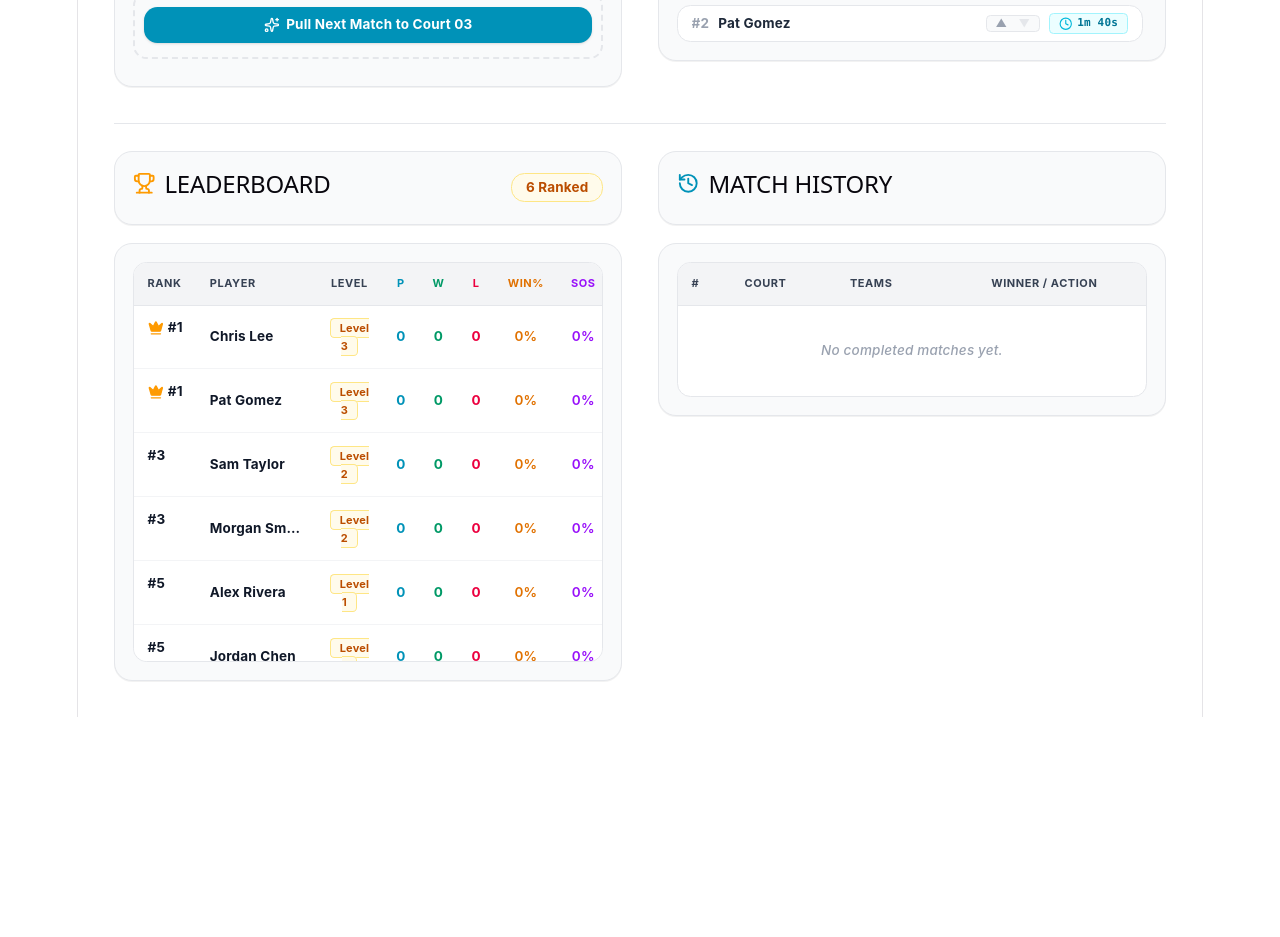
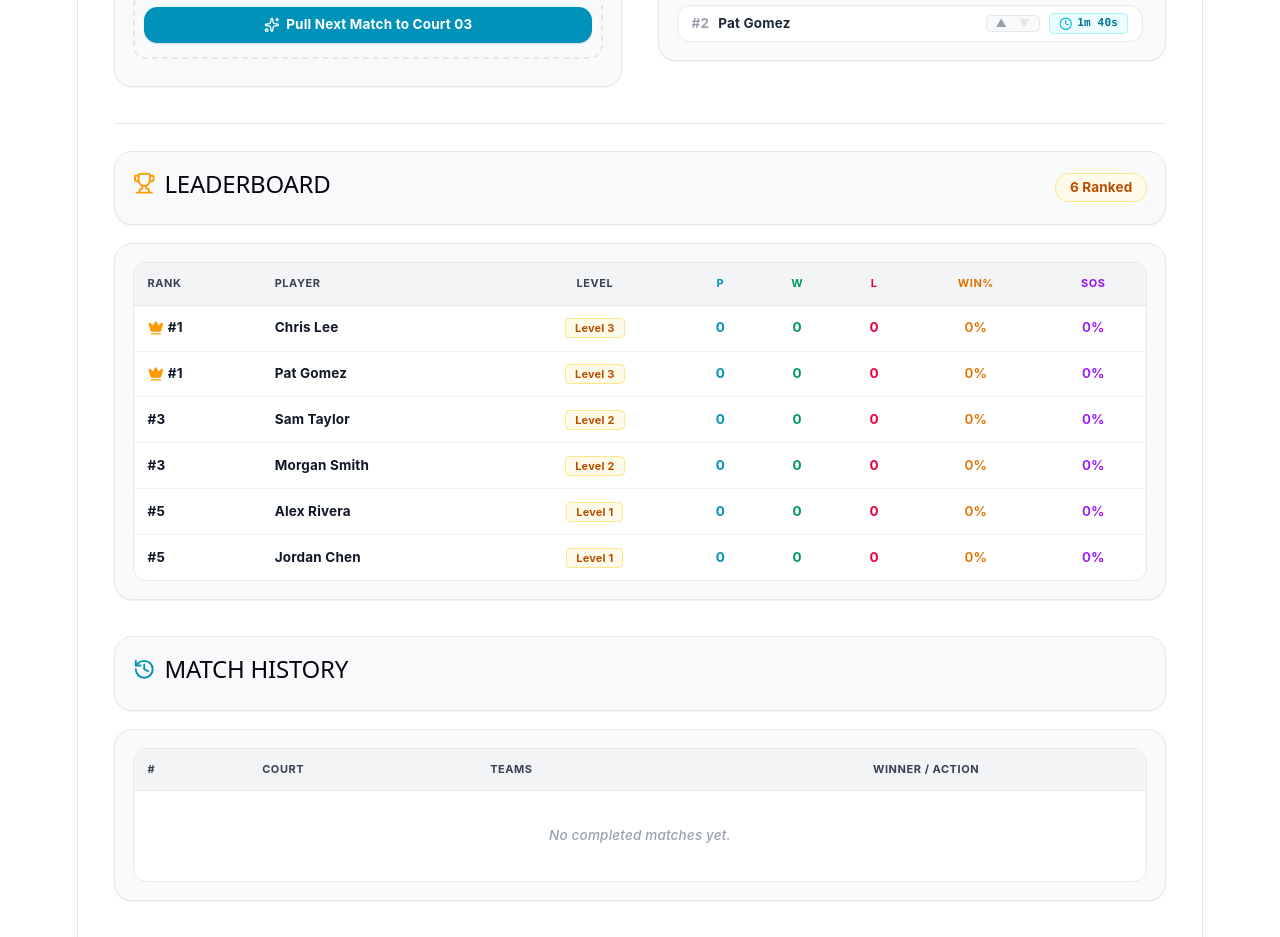
Before and after one commit to theknee-pbl/queue, a React (Vite) app: page / in a window 1280 px wide. Shown: the part 1180-2117 px from the top of the page. Before the commit the page ends 1897 px from the top, so only its background shows below. Built offline with nearby package versions, Linux system fonts and the light colour scheme.

Commit message:
Update App.jsx

```diff
--- a/src/App.jsx
+++ b/src/App.jsx
@@ -1728,9 +1728,10 @@ export default function App() {
         )}
 
         {/* LEADERBOARD & MATCH HISTORY */}
-        <div className="grid grid-cols-1 xl:grid-cols-2 gap-8 pt-6 border-t border-gray-200">
-
-          <div className="space-y-4">
+        <div className="flex flex-col gap-8 pt-6 border-t border-gray-200">
+
+          {/* ROW 1: FULL-WIDTH LEADERBOARD */}
+          <div className="w-full space-y-4">
             <div className="flex justify-between items-center bg-gray-50 border border-gray-200 rounded-2xl p-4 shadow-2xs">
               <h2 className="text-lg font-extrabold text-gray-900 flex items-center gap-2 uppercase tracking-wide">
                 <Trophy className="w-5 h-5 text-amber-500" /> Leaderboard
@@ -1794,7 +1795,8 @@ export default function App() {
             </div>
           </div>
 
-          <div className="space-y-4">
+          {/* ROW 2: FULL-WIDTH MATCH HISTORY */}
+          <div className="w-full space-y-4">
             <div className="flex justify-between items-center bg-gray-50 border border-gray-200 rounded-2xl p-4 shadow-2xs">
               <h2 className="text-lg font-extrabold text-gray-900 flex items-center gap-2 uppercase tracking-wide">
                 <History className="w-5 h-5 text-cyan-600" /> Match History
```
